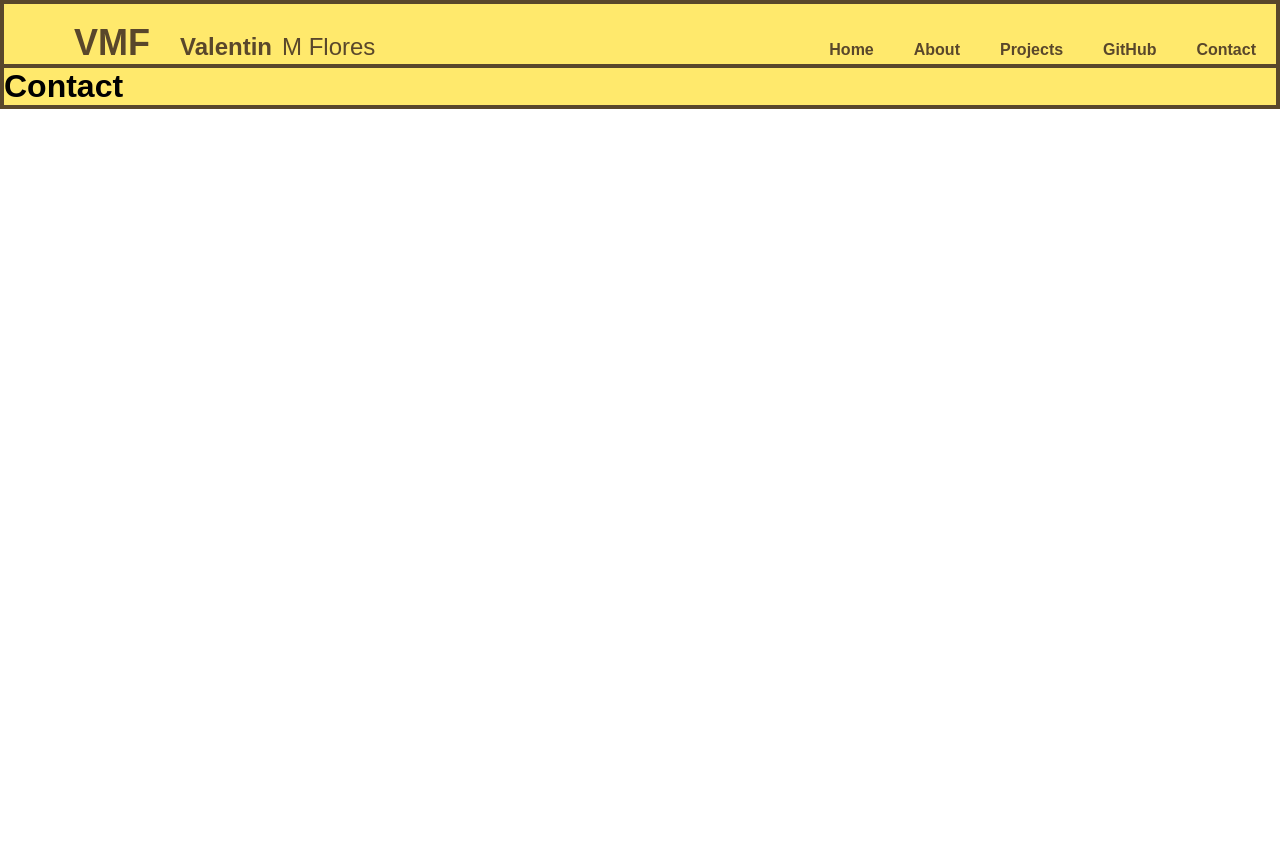
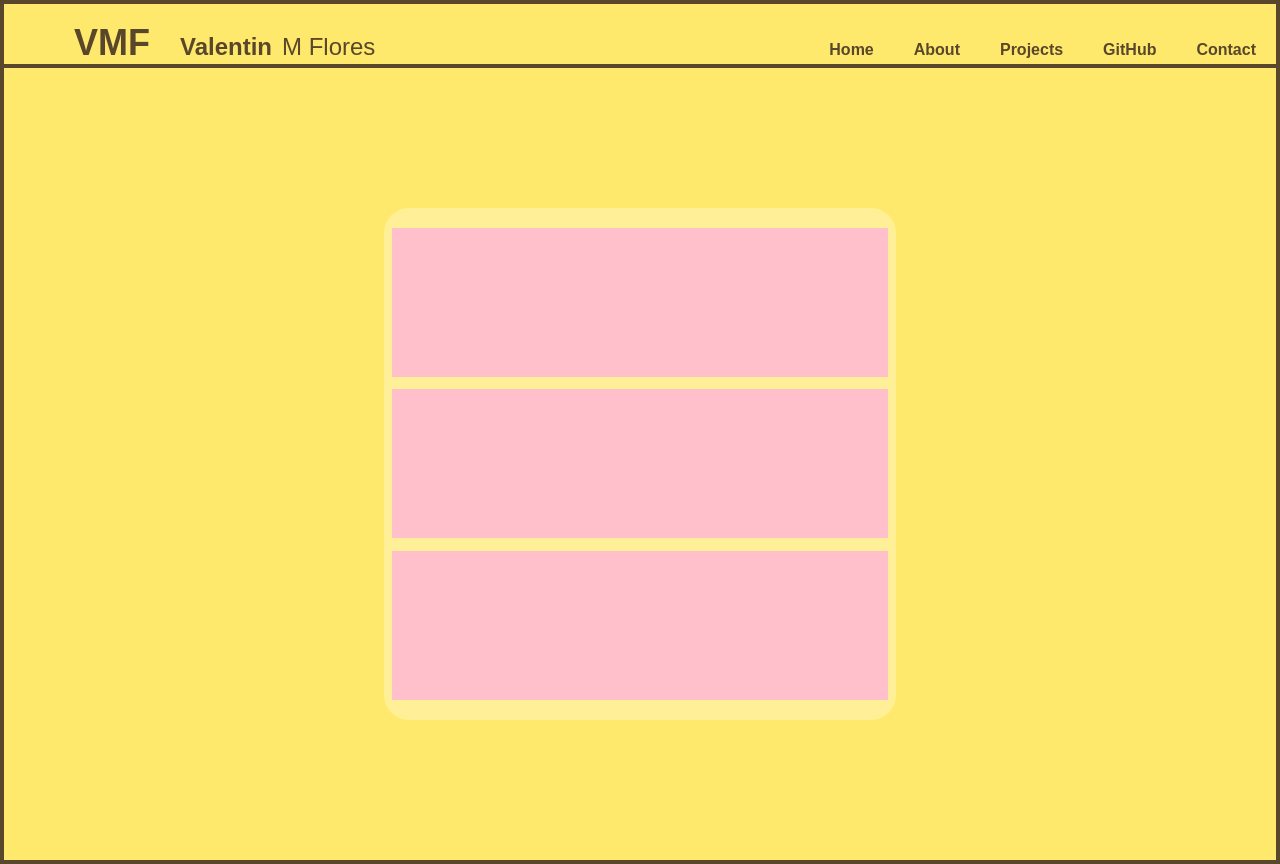
Before and after one commit to FloresVal07/vmf-portfolio, a React (Vite) app: page /contact in a window 1280 px wide. Before the commit the page ends 800 px from the top, so only its background shows below. Built offline with nearby package versions, Linux system fonts and the light colour scheme.

Commit message:
Began working on the final contact page

```diff
--- a/src/Pages/Contact.css
+++ b/src/Pages/Contact.css
@@ -0,0 +1,38 @@
+#contact{
+    display: flex;
+    flex-direction: column;
+    width: 100vw;
+    height: 100vh;
+    align-items: center;
+    justify-content: center;
+}
+
+.content-box-container{
+    display: flex;
+    flex-direction: column;
+    justify-content: center;
+    align-items: center;
+    background-color: #FFF098;
+    border-radius: 25px;
+    min-width: 300px;
+    min-height: 300px;
+    width: 40vw;
+    height: 40vw;
+
+}
+
+.content-box-holder{
+    display: flex;
+    flex-direction: column;
+    width: 97%;
+    height: 97%;
+}
+
+.content-box-row{
+    display: flex;
+    flex-direction: row;
+    width: 100%;
+    height: 30%;
+    margin-top: 2.5%;
+    background-color: pink;
+}
--- a/src/Pages/Contact.jsx
+++ b/src/Pages/Contact.jsx
@@ -1,7 +1,22 @@
+import "./Contact.css";
+
 function Contact(){
+
     return(
-        <div className="content">
-            <h1>Contact</h1>
+        <div className="content" id="contact">
+            <div className="content-box-container">
+                <div className="content-box-holder">
+                    <div className="content-box-row">
+
+                    </div>
+                    <div className="content-box-row">
+
+                    </div>
+                    <div className="content-box-row">
+
+                    </div>
+                </div>
+            </div>
         </div>
     );
 }
```
